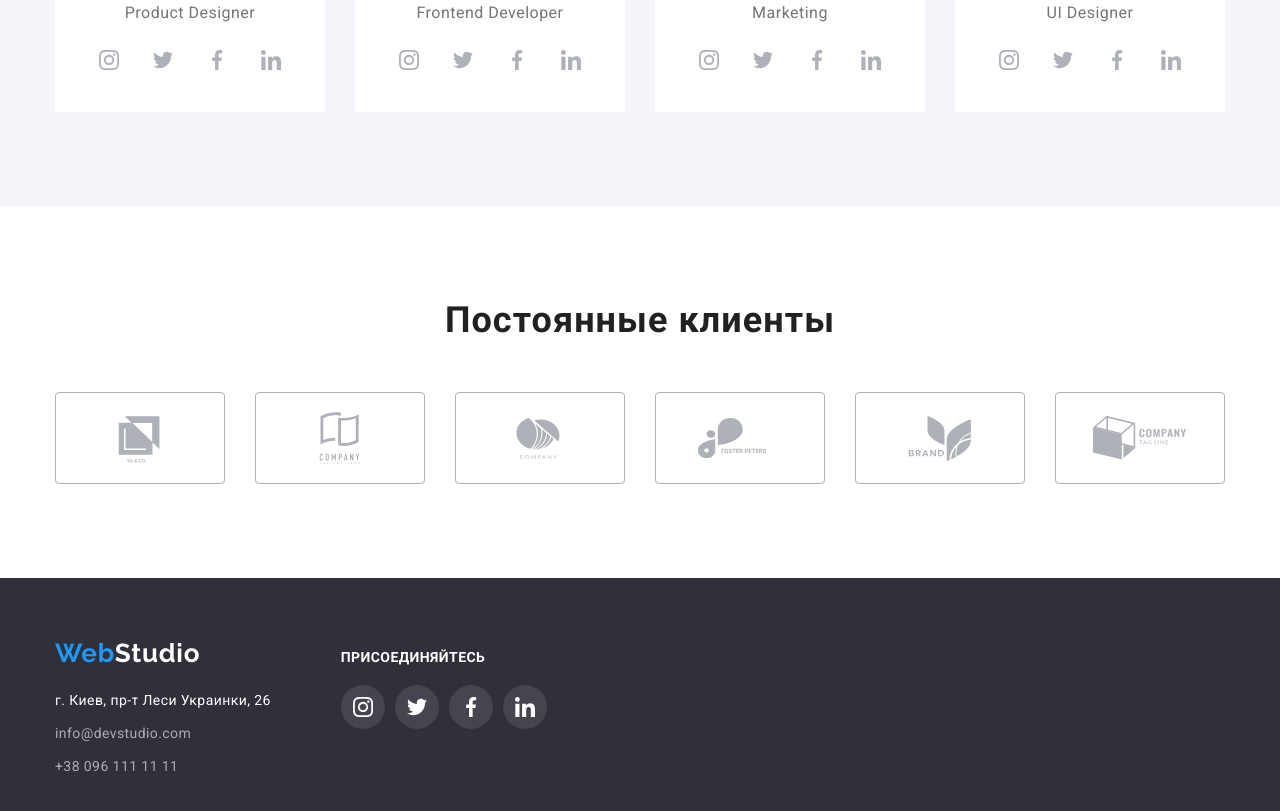
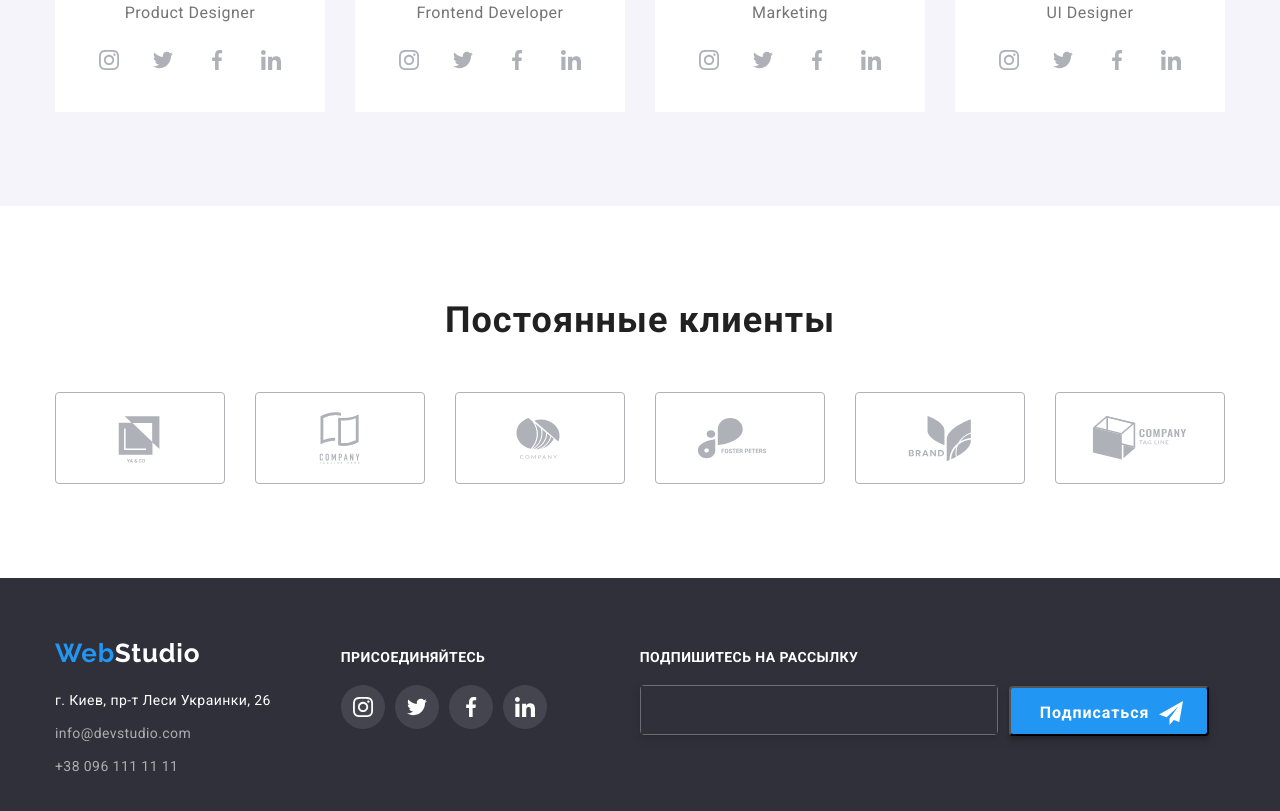
Before and after one commit to severrgm/goit-markup-hw-06.github.io, a plain HTML site: page index.html in a window 1280 px wide. Shown: the part 2090-2901 px from the top of the page. Drawn offline with nearby package versions, Linux system fonts and the light colour scheme.

Commit message:
footer 1 form

```diff
--- a/css/styles.css
+++ b/css/styles.css
@@ -529,6 +529,60 @@ p {
   fill: #ffffff;
 }
 
+.form-box {
+  display: block;
+  margin-left: 93px;
+}
+
+.mailing-form {
+  position: relative;
+  width: 358px;
+  height: 50px;
+  border: 1px solid rgba(255, 255, 255, 0.3);
+  box-sizing: border-box;
+  filter: drop-shadow(0px 4px 4px rgba(0, 0, 0, 0.15));
+  border-radius: 4px;
+}
+
+.mailing-input {
+  width: 100%;
+  height: 100%;
+
+  color: #ffffff;
+  background-color: #2f303a;
+  border: none;
+}
+
+.mailing-button {
+  position: absolute;
+  top: 0;
+  right: -212px;
+  width: 200px;
+  height: 50px;
+  font-family: Roboto;
+  font-style: normal;
+  font-weight: 700;
+  font-size: 16px;
+  line-height: 30px;
+  align-items: center;
+  text-align: center;
+  letter-spacing: 0.06em;
+  color: #ffffff;
+  background-color: var(--accent-color);
+  box-shadow: 0px 4px 4px rgba(0, 0, 0, 0.15);
+  border-radius: 4px;
+}
+.mailing-text {
+  position: absolute;
+  left: 29px;
+  top: 10px;
+}
+.mailing-svg {
+  position: absolute;
+  left: 148px;
+  top: 13px;
+}
+
 /*-----PORTFOLIO-----*/
 h3 {
   margin: 0px 0px 0px 0px;
--- a/index.html
+++ b/index.html
@@ -424,6 +424,25 @@
 
     </ul>
     </div>
+
+    <div class="form-box">
+        <p class="footer-text">ПОДПИШИТЕСЬ НА РАССЫЛКУ</p>
+        <form action="#" class="mailing-form">
+
+            <input type="text" name="email" class="mailing-input">
+
+            <button type="submit" class="mailing-button">
+                <span class="mailing-text"> Подписаться </span>
+                <svg class="mailing-svg" width="24" height="24">
+                    <use href="./img/icons.svg#icon-icon-send"></use>
+                </svg>
+            </button>
+
+
+        </form>
+
+    </div>
+
     </div>
 </footer>
   <div class="backdrop is-hidden" data-modal>
```
Also changed, not shown: portfolio.html (+18 -0 lines).
